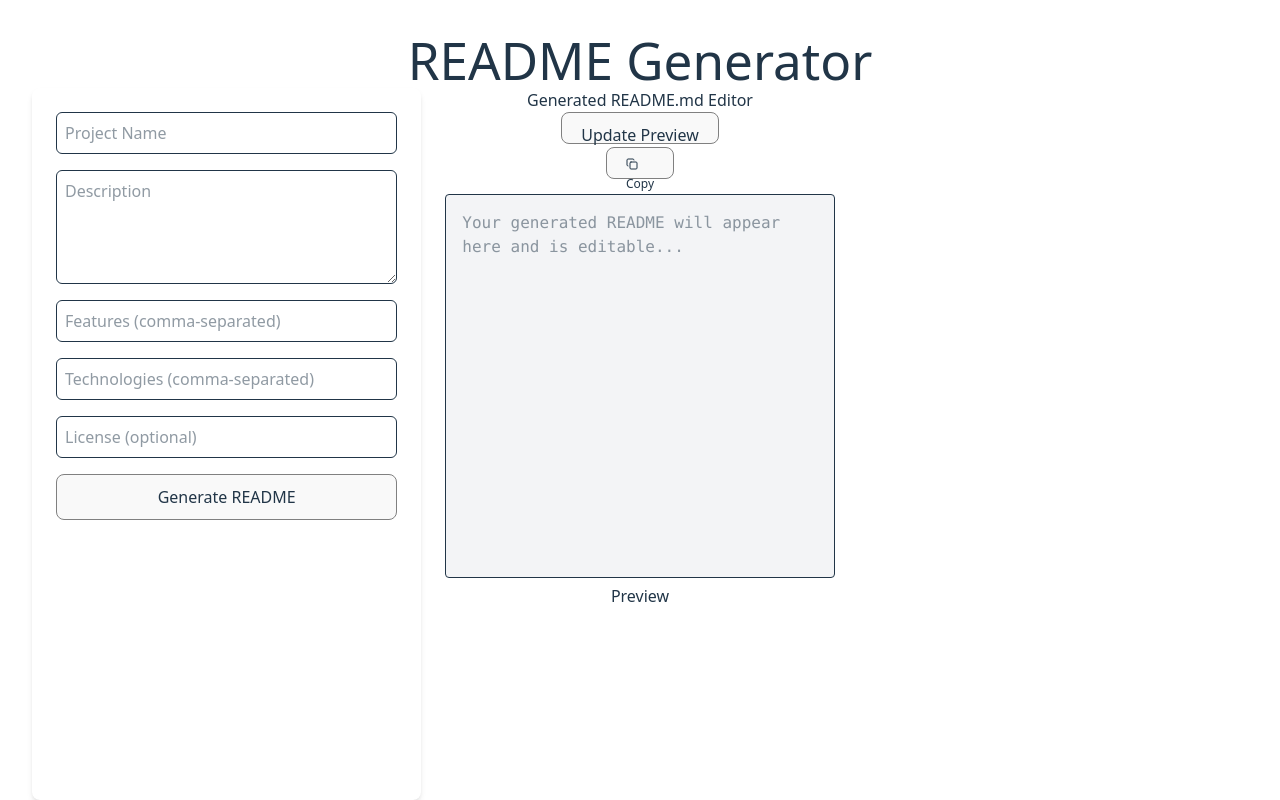
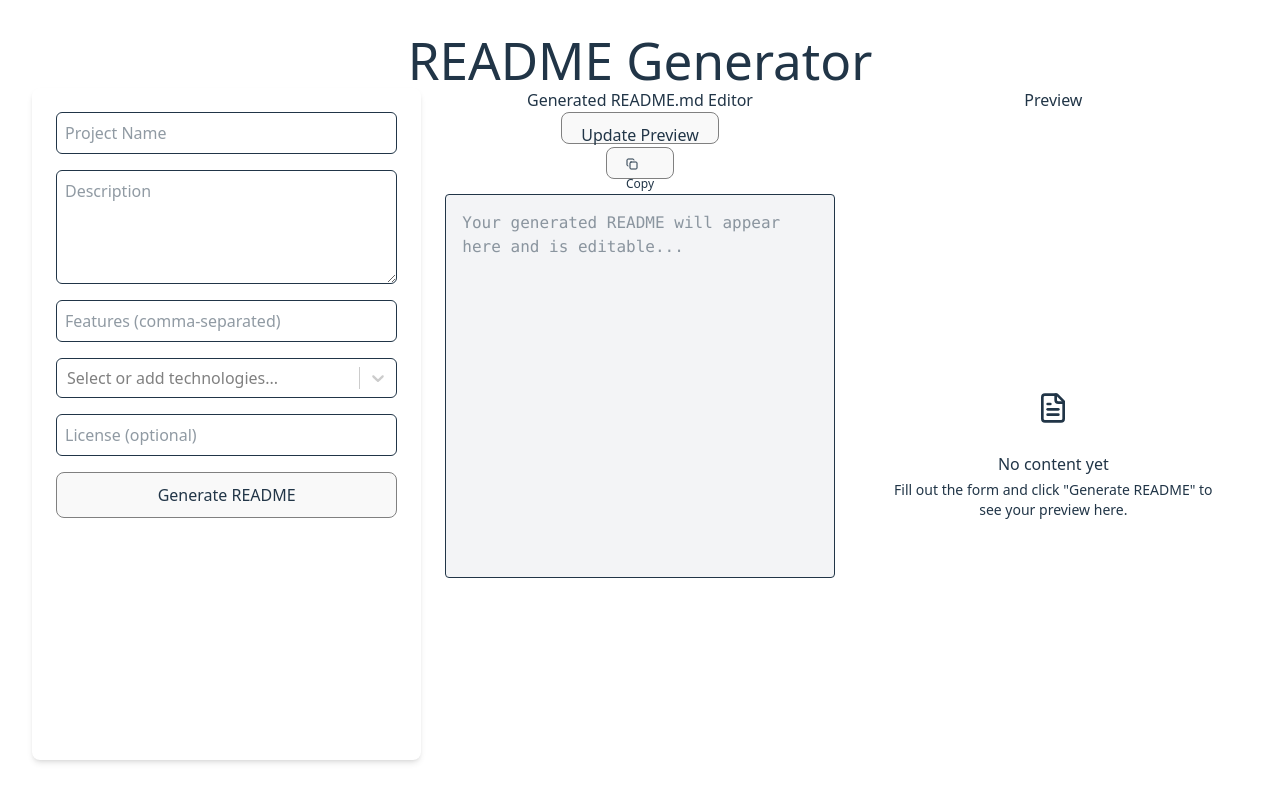
Before and after one commit to jynxxxxx/READme_generator, a React (Vite) app in the folder frontend/: page / in a window 1280 px wide. Shown: the top 800 px of the page. Built offline with nearby package versions, Linux system fonts and the light colour scheme.

Commit message:
change form tech input to selection and free input

```diff
--- a/frontend/package.json
+++ b/frontend/package.json
@@ -14,6 +14,7 @@
     "lucide-react": "^0.539.0",
     "react": "^19.1.1",
     "react-dom": "^19.1.1",
+    "react-select": "^5.10.2",
     "sonner": "^2.0.7"
   },
   "devDependencies": {
--- a/frontend/src/App.tsx
+++ b/frontend/src/App.tsx
@@ -3,12 +3,14 @@ import './App.css'
 import { toast } from 'sonner';
 import { Copy, Check, FileText } from 'lucide-react';
 import { renderMarkdownWithGitHubAPI, GitHubMarkdown } from './components/Github_ReadME_Styler';
+import { techOptions } from './components/TechnologyList';
+import CreatableSelect from "react-select/creatable";
 
 function App() {
   const [projectName, setProjectName] = useState("");
   const [description, setDescription] = useState("");
   const [features, setFeatures] = useState("");
-  const [technologies, setTechnologies] = useState("");
+  const [technologies, setTechnologies] = useState<{ value: string; label: string }[]>([]);
   const [license, setLicense] = useState("");
   const [readme, setReadme] = useState("");
   const [loading, setLoading] = useState(false);
@@ -16,10 +18,20 @@ function App() {
   const [html, setHtml] = useState("");
   const [error, setError] = useState<string | null>(null);
 
+  const handleKeyDown = (event: React.KeyboardEvent) => {
+    if (event.key === "Enter" && event.currentTarget instanceof HTMLInputElement) {
+      const inputValue = event.currentTarget.value.trim();
+      if (inputValue && !technologies.some(t => t.value === inputValue)) {
+        setTechnologies([...technologies, { value: inputValue, label: inputValue }]);
+      }
+    }
+  };
+
   const handleGenerate = async (e: any) => {
     e.preventDefault();
     setLoading(true);
     setReadme("");
+
     try {
       const res = await fetch("http://localhost:8000/generate", {
         method: "POST",
@@ -28,7 +40,7 @@ function App() {
           project_name: projectName,
           description: description,
           features: features.split(",").map(f => f.trim()),
-          technologies: technologies.split(",").map(t => t.trim())
+          technologies: technologies.map(t => t.value)
         })
       });
 
@@ -50,6 +62,7 @@ function App() {
       }
     } catch (error: any) {
       setLoading(false);
+      // Error generating README: 503 UNAVAILABLE. {'error': {'code': 503, 'message': 'The model is overloaded. Please try again later.', 'status': 'UNAVAILABLE'}}
       toast.error("There was an error generating the README.");
       setReadme("Error generating README: " + error.message);
     }
@@ -92,32 +105,54 @@ function App() {
               placeholder="Project Name"
               value={projectName}
               onChange={(e) => setProjectName(e.target.value)}
-              className='border rounded-md p-2'
+              className='border rounded-md p-2 focus:border-gray-500 focus:ring-1 focus:ring-gray-500 focus:outline-none'
             />
             <textarea
               placeholder="Description"
               value={description}
               onChange={(e) => setDescription(e.target.value)}
               rows={4}
-              className='border rounded-md p-2'
+              className='border rounded-md p-2 focus:border-gray-500 focus:ring-1 focus:ring-gray-500 focus:outline-none'
             />
             <input
               placeholder="Features (comma-separated)"
               value={features}
               onChange={(e) => setFeatures(e.target.value)}
-              className='border rounded-md p-2'
+              className='border rounded-md p-2 focus:border-gray-500 focus:ring-1 focus:ring-gray-500 focus:outline-none'
             />
-            <input
-              placeholder="Technologies (comma-separated)"
+            <CreatableSelect
+              isMulti
+              options={techOptions}
               value={technologies}
-              onChange={(e) => setTechnologies(e.target.value)}
-              className='border rounded-md p-2'
+              onChange={(val) => setTechnologies(val as { value: string; label: string }[])}
+              onKeyDown={handleKeyDown}
+              placeholder="Select or add technologies..."
+              formatCreateLabel={(inputValue) => inputValue}
+              styles={{
+                control: (provided, state) => ({
+                  ...provided,
+                  minHeight: '2.5rem',
+                  height: 'fit-content',
+                  border: state.isFocused ? '1px solid #6b7280' : '1px solid #213547',
+                  borderRadius: '0.375rem',
+                  padding: 0,
+                  boxShadow: state.isFocused ?'0 0 0 1px #6b7280' : 'none',
+                  textAlign: 'left',
+                  '&:hover': {
+                    outline: 'none',
+                  },
+                }),
+                option: (provided) => ({
+                  ...provided,
+                  textAlign: 'left',
+                }),
+              }}
             />
             <input
               placeholder="License (optional)"
               value={license}
               onChange={(e) => setLicense(e.target.value)}
-              className='border rounded-md p-2'
+              className='border rounded-md p-2 focus:border-gray-500 focus:ring-1 focus:ring-gray-500 focus:outline-none'
             />
             <button type="submit" className='border rounded-md p-2' >Generate README</button>
           </form>
@@ -159,6 +194,9 @@ function App() {
               className="w-full h-96 p-4 border rounded resize-none font-mono bg-gray-100 whitespace-pre-wrap break-words overflow-auto"
               placeholder="Your generated README will appear here and is editable..."
             />
+          </div>
+
+          <div>
             <h2>Preview</h2>
             {readme ? (
               <div className="w-full whitespace-pre-wrap break-words p-4 text-left prose prose-sm">
--- /dev/null
+++ b/frontend/src/components/TechnologyList.tsx
@@ -0,0 +1,34 @@
+export const techOptions = [
+   { value: "JavaScript", label: "JavaScript" },
+  { value: "TypeScript", label: "TypeScript" },
+  { value: "Python", label: "Python" },
+  { value: "Java", label: "Java" },
+  { value: "C#", label: "C#" },
+  { value: "C++", label: "C++" },
+  { value: "Go", label: "Go" },
+  { value: "Rust", label: "Rust" },
+  { value: "Ruby", label: "Ruby" },
+  { value: "PHP", label: "PHP" },
+  { value: "React", label: "React" },
+  { value: "Next.js", label: "Next.js" },
+  { value: "Vue", label: "Vue" },
+  { value: "Angular", label: "Angular" },
+  { value: "Svelte", label: "Svelte" },
+  { value: "Node.js", label: "Node.js" },
+  { value: "Express", label: "Express" },
+  { value: "Django", label: "Django" },
+  { value: "FastAPI", label: "FastAPI" },
+  { value: "Flask", label: "Flask" },
+  { value: "Spring Boot", label: "Spring Boot" },
+  { value: "Tailwind CSS", label: "Tailwind CSS" },
+  { value: "Bootstrap", label: "Bootstrap" },
+  { value: "Docker", label: "Docker" },
+  { value: "Kubernetes", label: "Kubernetes" },
+  { value: "AWS", label: "AWS" },
+  { value: "GCP", label: "GCP" },
+  { value: "Azure", label: "Azure" },
+  { value: "MySQL", label: "MySQL" },
+  { value: "PostgreSQL", label: "PostgreSQL" },
+  { value: "MongoDB", label: "MongoDB" },
+  { value: "Redis", label: "Redis" },
+];
```
Also changed, not shown: 1 other file (tests, documents, lock files or other folders).
